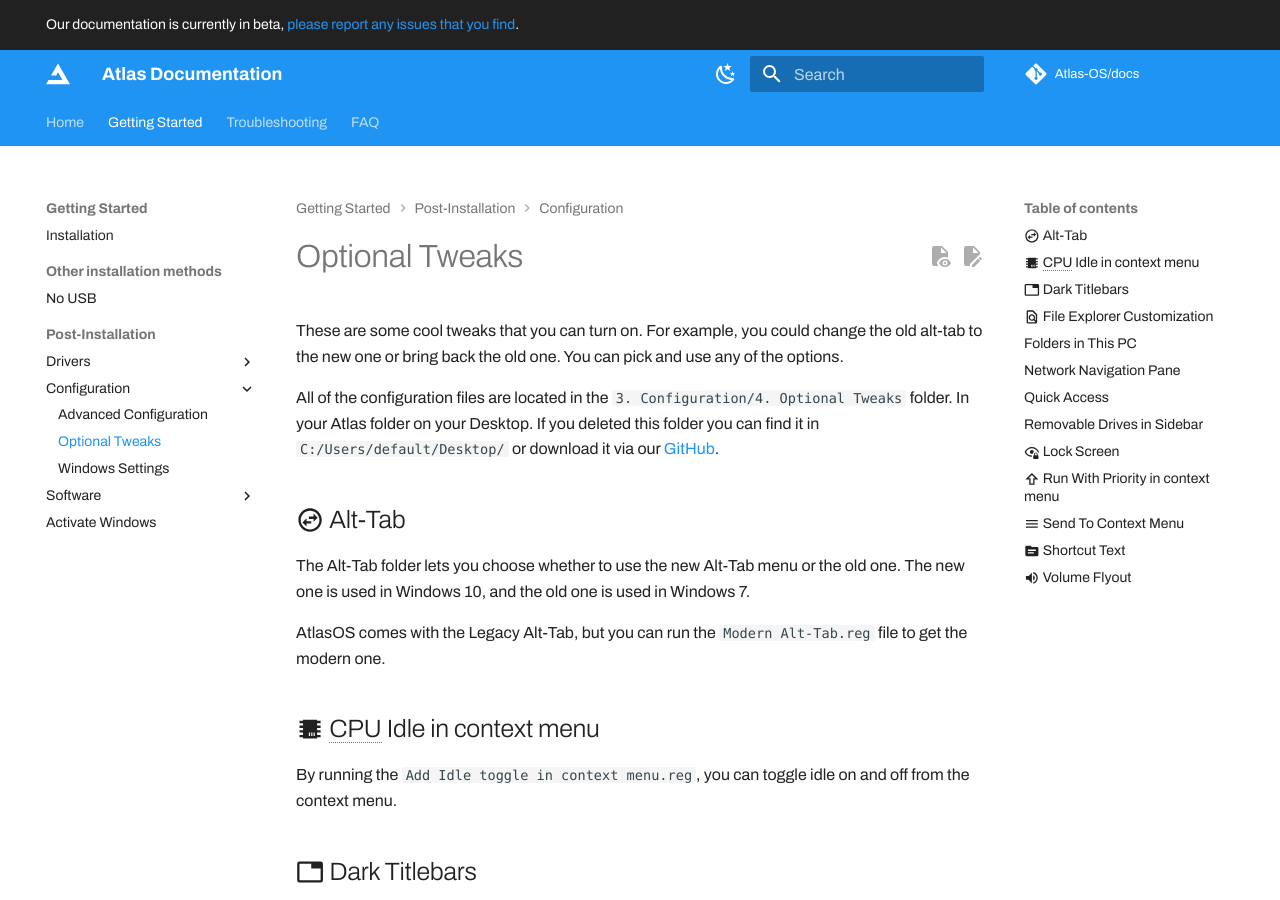
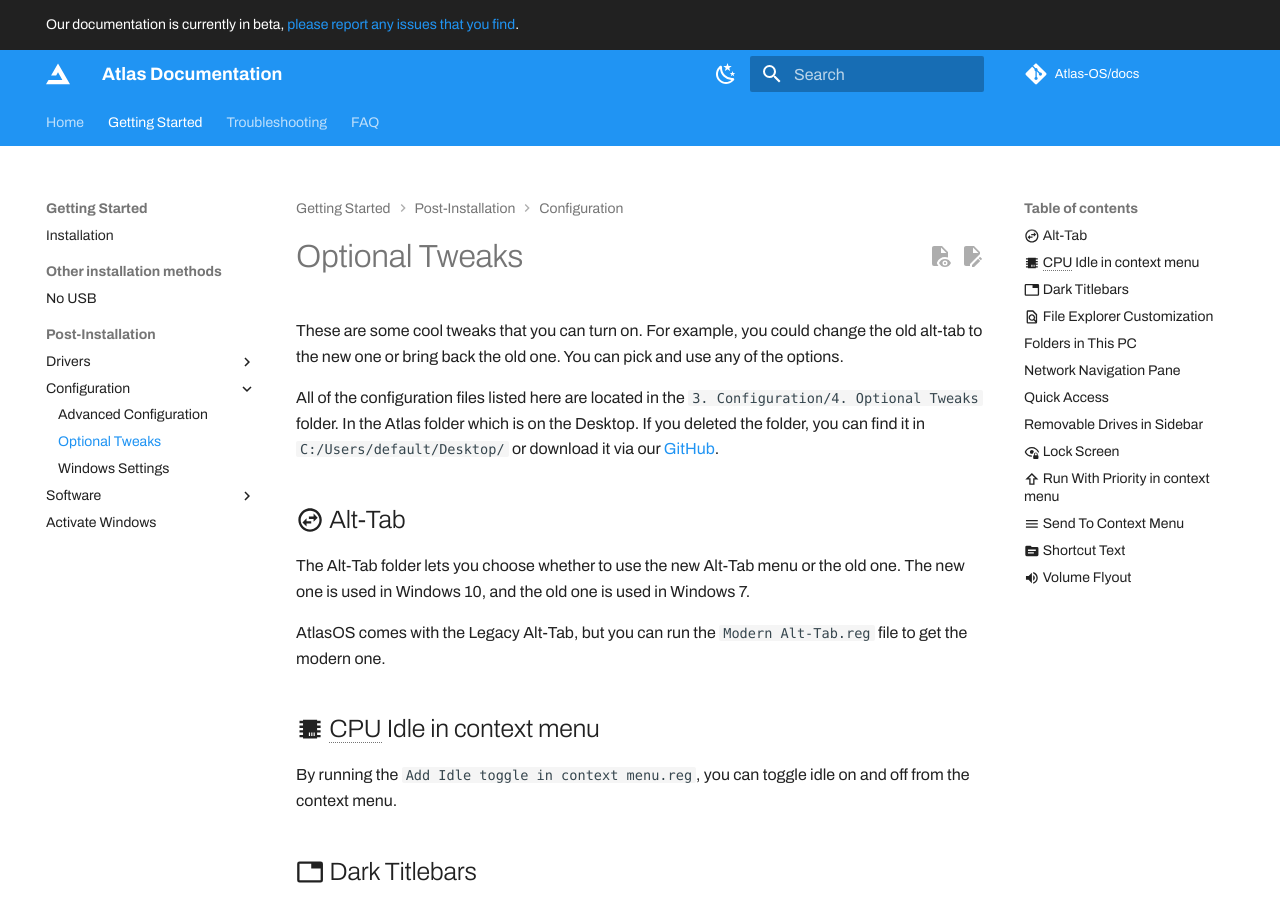
Before and after one commit to Atlas-OS/docs, an MkDocs documentation site: the page built from docs/getting-started/post-installation/configuration/optional-tweaks.md, in a window 1280 px wide and 900 px high. Built offline with MkDocs 1.6.1 and Material for MkDocs 9.7.7, drawn with Linux system fonts in a browser that asks for light colours; some web fonts are replaced; plug-ins that fetch from the network failed and are left out; comment, search, counter and statistics services are not loaded.

Commit message:
Update optional-tweaks.md

```diff
--- a/docs/getting-started/post-installation/configuration/optional-tweaks.md
+++ b/docs/getting-started/post-installation/configuration/optional-tweaks.md
@@ -2,7 +2,7 @@
 
 These are some cool tweaks that you can turn on. For example, you could change the old alt-tab to the new one or bring back the old one. You can pick and use any of the options.
 
-All of the configuration files are located in the `3. Configuration/4. Optional Tweaks` folder. In your Atlas folder on your Desktop. If you deleted this folder you can find it in `C:/Users/default/Desktop/` or download it via our [GitHub](https://github.com/Atlas-OS/Atlas/tree/main/src/Executables/Atlas).
+All of the configuration files listed here are located in the `3. Configuration/4. Optional Tweaks` folder. In the Atlas folder which is on the Desktop. If you deleted the folder, you can find it in `C:/Users/default/Desktop/` or download it via our [GitHub](https://github.com/Atlas-OS/Atlas/tree/main/src/Executables/Atlas).
 
 ## :material-swap-horizontal-circle-outline: Alt-Tab
 
```
